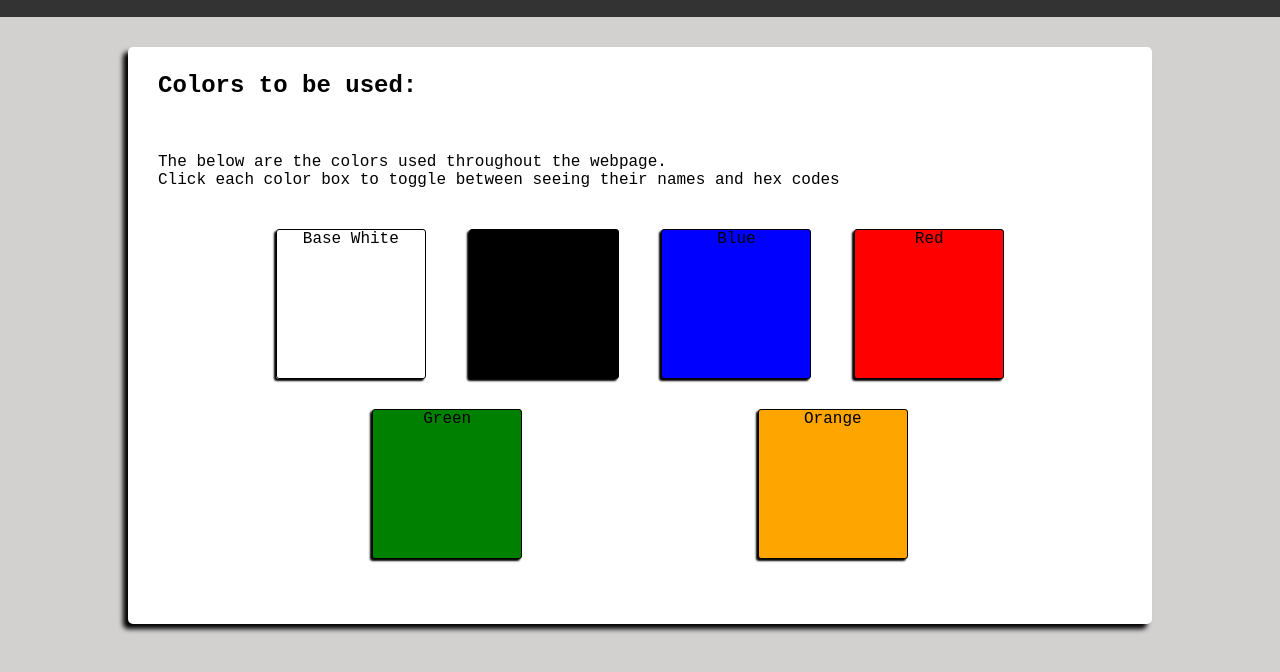
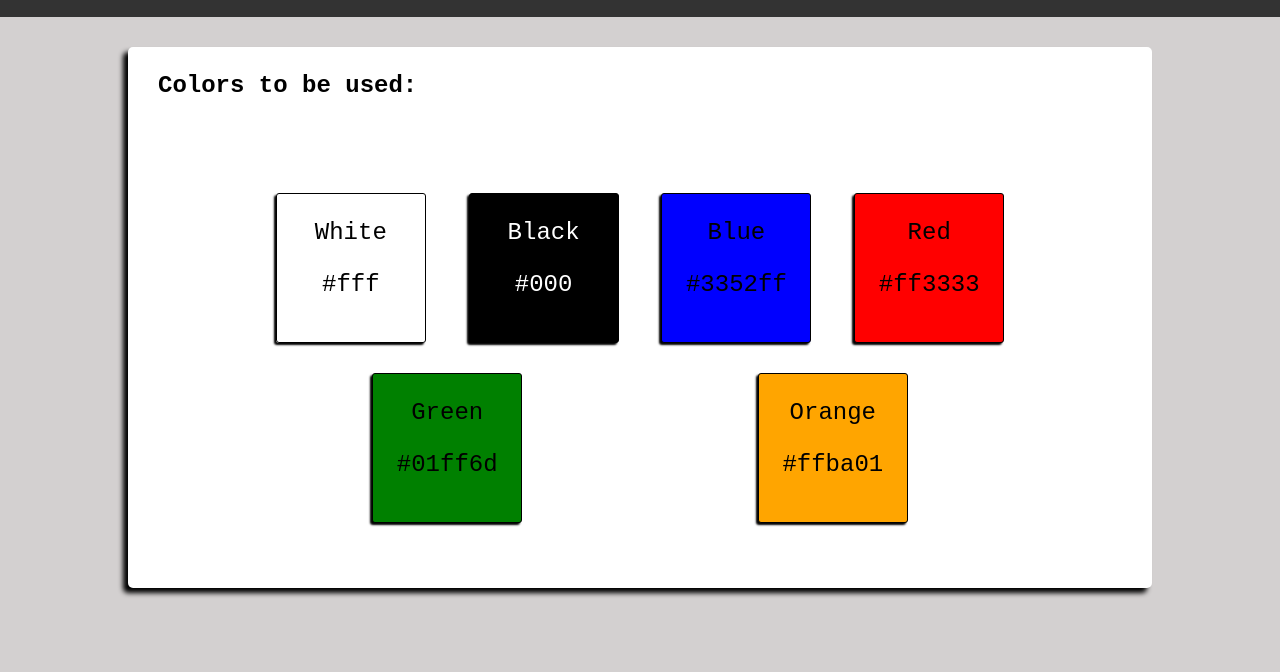
Before and after one commit to iolabiyi196/style-guide, a plain HTML site: page index.html in a window 1280 px wide. Shown: the part 78-750 px from the top of the page. Drawn offline with Linux system fonts and the light colour scheme.

Commit message:
edited color section with hover feature

```diff
--- a/index.html
+++ b/index.html
@@ -23,26 +23,41 @@
         <section class="sections" id="colors">
             <h2 class="section-title">Colors to be used:</h2>
             <br /><br /><br />
-            <p>The below are the colors used throughout the webpage.</p>
+            <!-- <p>The below are the colors used throughout the webpage.</p>
             <p>
-                Click each color box to toggle between seeing their names
-                and hex
-                codes
-            </p>
+                Hover over each box to enlarge them. <br />
+                Click and hold each color box to toggle between seeing their
+                names and
+                hex codes
+            </p> -->
             <div class="flex-colors">
-                <div class="color white"><span class="color-name">Base
-                        White</span></div>
-                <div class="color black"><span
-                        class="color-name">Black</span></div>
-                <div class="color blue"><span
-                        class="color-name">Blue</span></div>
-                <div class="color red"><span class="color-name">Red</span></div>
-                <div class="color green"><span
-                        class="color-name">Green</span></div>
-                <div class="color orange"><span
-                        class="color-name">Orange</span></div>
+                <div class="color white">
+                    <p class="color-name">White</p>
+                    <p class="hex-code">#fff</p>
+                </div>
+                <div class="color black">
+                    <p class="color-name">Black</p>
+                    <p class="hex-code">#000</p>
+                </div>
+                <div class="color blue">
+                    <p class="color-name">Blue</p>
+                    <p class="hex-code">#3352ff</p>
+                </div>
+                <div class="color red">
+                    <p class="color-name">Red</p>
+                    <p class="hex-code">#ff3333</p>
+                </div>
+                <div class="color green">
+                    <p class="color-name">Green</p>
+                    <p class="hex-code">#01ff6d</p>
+                </div>
+                <div class="color orange">
+                    <p class="color-name">Orange</p>
+                    <p class="hex-code">#ffba01</p>
+                </div>
             </div>
         </section>
+        <script type="text/javascript" src="script.js"></script>
     </body>
 
 </html>
--- a/styles.css
+++ b/styles.css
@@ -68,11 +68,24 @@ a {
     border: 1px solid black;
     border-radius: 3px;
     box-shadow: -2px 2px 2px black;
-    padding: 70px auto;
     margin: 15px 10px;
+    transition: height, width, .5s;
+    font-size: 1.5rem;
+}
+
+.color:hover {
+    height: 200px;
+    width: 200px;
+}
+
+
+.color-name, .hex-code {
+    display: block;
+    margin-top: 25px;
 }
 
 .black {
+    color: #fff;
     background-color: black;
 }
 
```
